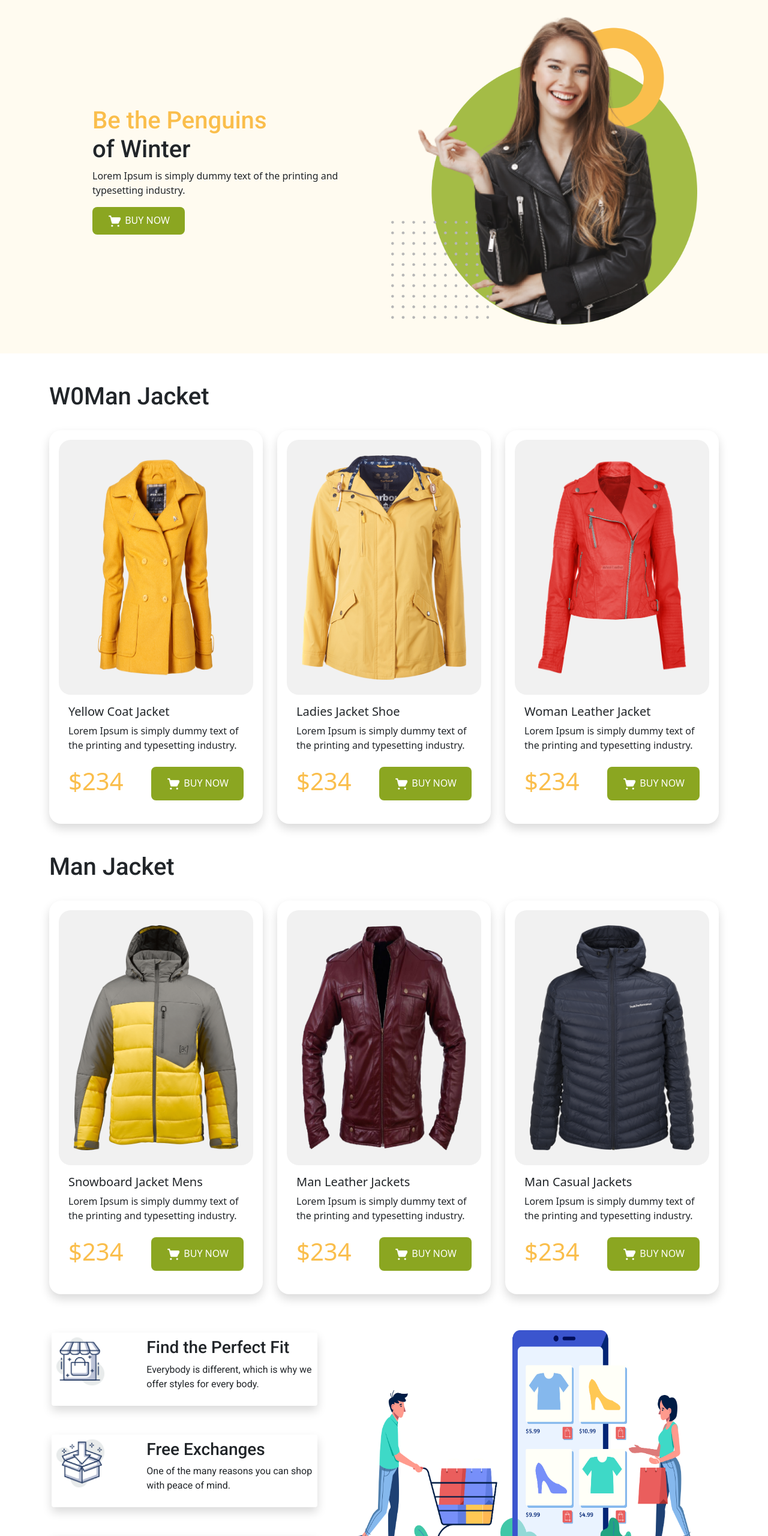
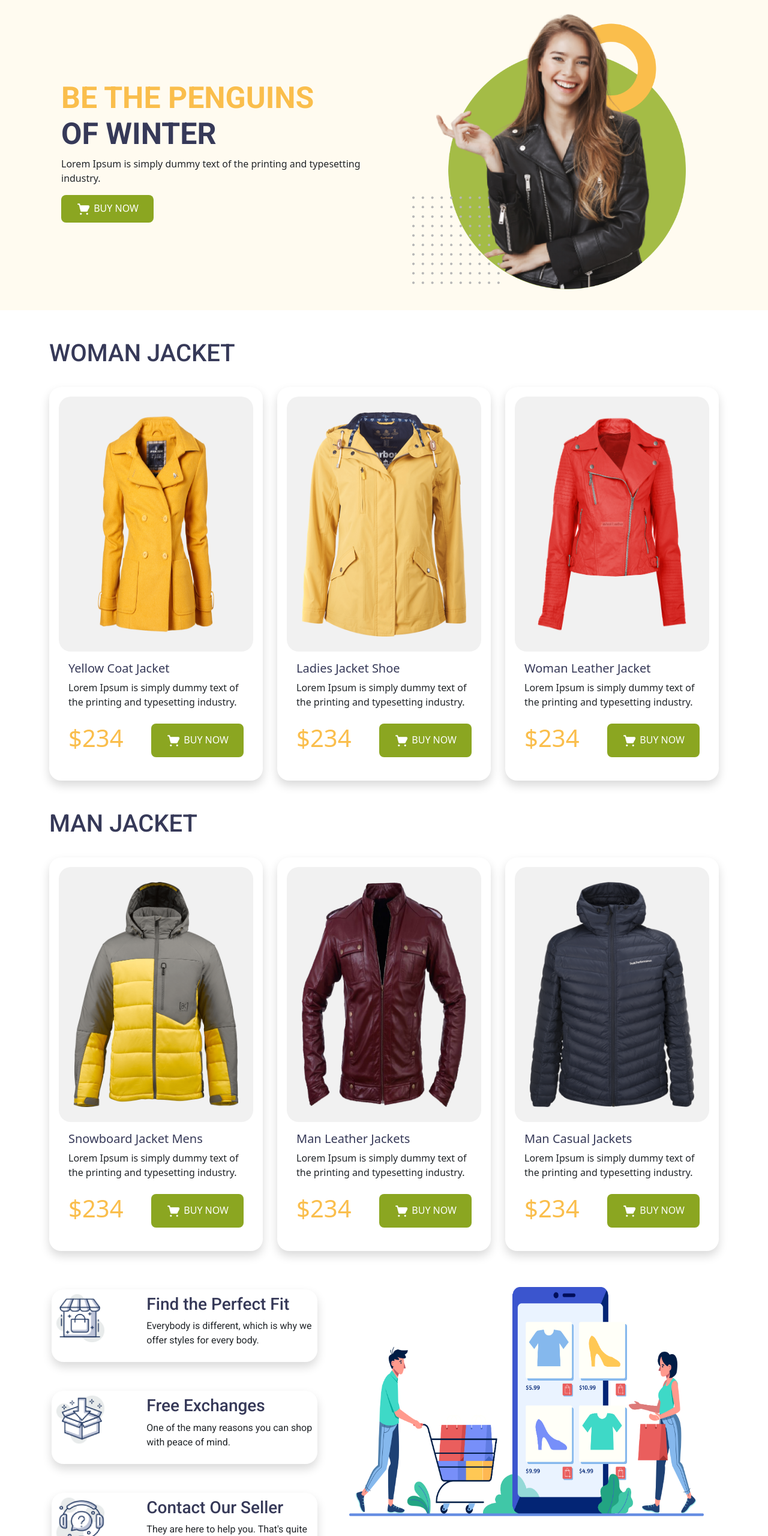
Before and after one commit to sunjid-git/mileStoneTwoResponsiveLandingPage, a plain HTML site: page index.html in a window 1280 px wide. Shown: the part 80-2640 px from the top of the page at 60% size. Drawn offline with Linux system fonts and the light colour scheme; files whose address does not match are found by name.

Commit message:
changing font style color

```diff
--- a/css/style.css
+++ b/css/style.css
@@ -11,22 +11,30 @@
 .robota-font{
     font-family: 'Roboto', sans-serif;
 }
+
+
+
+/* front banner text title color  */
 .text-color{
     color: #FABE4C;
 }
-
+.title-color{
+    color: #363958;
+}
+.banner-text-style{
+    font-size: 50px;
+    font-weight: bolder;
+}
 /* to change card border */
 .penguin-card{
     border: 0;
 }
-
 /* to change footer style */
 .penguin-footer-card{
     background-color: white;
     border: 0;
     margin-bottom:15px ;
 }
-
 /* All button design style */
 .btn-submit{
     color:white;
@@ -35,7 +43,12 @@
     border-radius: .5em;
     padding: 10px 25px;
 }
-
+/* Fron img */
+.main-img{
+    width: 80%;
+    height: 80%;
+    padding: 35px;
+}
 /* dress img design */
 .dress-img{
     width: 100%;
--- a/index.html
+++ b/index.html
@@ -62,20 +62,24 @@
 
         <!-- ------------------Banner Page --------------------------  -->
 
-        <section id="home" class="container  p-5 mb-5">
-            <div class="row d-flex align-items-center ">
+        <section id="home" class="container mb-5 ">
+            <div class="row d-flex align-items-center m-2">
 
-                <div class="col-md-6 p-5 ">
-                    <h1 class="bebas-font banner-text">
-                        <span class="text-color">Be the Penguins</span> <br> of Winter
+                <div class="col-md-6 ">
+                    <div class="">
+                        <h1 class="bebas-font banner-text banner-text-style">
+                            <span class="text-color">BE THE PENGUINS</span> <br> <span class="title-color">OF
+                                WINTER</span>
+
                         </h1>
                         <p>Lorem Ipsum is simply dummy text of the printing and typesetting industry.</p>
+                    </div>
                     <button class="btn btn-submit"> <img style="width: 25px;" src="./images/cart.png" alt=""> BUY
                         NOW</button>
                 </div>
 
                 <div class="col-md-6 ">
-                    <img src="./images/main.png" class="d-block w-100" alt="Banner Image">
+                    <img src="./images/main.png" class="d-block w-100 main-img" alt="Banner Image">
                 </div>
 
             </div>
@@ -87,13 +91,13 @@
         <!-- ------------------Casual Shoe category ------------------------  -->
 
         <section id="product" class="container mt-5">
-            <h1 class="bebas-font">W0Man Jacket</h1>
+            <h1 class="bebas-font title-color">WOMAN JACKET</h1>
             <div class="row row-cols-1 row-cols-md-3 g-4 mt-2">
                 <div class="col ">
                     <div class="card penguin-card h-100 shadow p-3 card-resize">
                         <img src="./images/one.png" class="card-img-top dress-img" alt="...">
                         <div class="card-body">
-                            <h5 class="card-title robota-text">Yellow Coat Jacket </h5>
+                            <h5 class="card-title robota-text title-color">Yellow Coat Jacket </h5>
                             <p class="card-text robota-text">Lorem Ipsum is simply dummy text of the
                                 printing and typesetting industry.</p>
                         </div>
@@ -108,7 +112,7 @@
                     <div class="card penguin-card h-100 shadow p-3 card-resize">
                         <img src="./images/two.png" class="card-img-top dress-img" alt="...">
                         <div class="card-body">
-                            <h5 class="card-title robota-text">Ladies Jacket  Shoe </h5>
+                            <h5 class="card-title robota-text title-color">Ladies Jacket Shoe </h5>
                             <p class="card-text robota-text">Lorem Ipsum is simply dummy text of the
                                 printing and typesetting industry.</p>
                         </div>
@@ -123,7 +127,7 @@
                     <div class="card penguin-card  h-100 shadow p-3 card-resize">
                         <img src="./images/three.png" class="card-img-top dress-img" alt="...">
                         <div class="card-body">
-                            <h5 class="card-title robota-text">Woman Leather Jacket</h5>
+                            <h5 class="card-title robota-text title-color">Woman Leather Jacket</h5>
                             <p class="card-text robota-text">Lorem Ipsum is simply dummy text of the
                                 printing and typesetting industry.</p>
                         </div>
@@ -139,15 +143,14 @@
 
         <!-- ------------------Formal Shoe category ------------------------  -->
 
-
         <section class="container mt-5">
-            <h1 class="bebas-font">Man Jacket</h1>
+            <h1 class="bebas-font title-color ">MAN JACKET</h1>
             <div class=" row row-cols-1 row-cols-md-3 g-4 mt-2">
                 <div class="col">
                     <div class="card penguin-card  h-100 shadow p-3 card-resize">
                         <img src="./images/four.png" class="card-img-top dress-img" alt="...">
                         <div class="card-body">
-                            <h5 class="card-title robota-text">Snowboard Jacket Mens</h5>
+                            <h5 class="card-title robota-text title-color">Snowboard Jacket Mens</h5>
                             <p class="card-text robota-text">Lorem Ipsum is simply dummy text of the
                                 printing and typesetting industry.</p>
                         </div>
@@ -162,7 +165,7 @@
                     <div class="card penguin-card  h-100 shadow p-3 card-resize">
                         <img src="./images/five.png" class="card-img-top dress-img" alt="...">
                         <div class="card-body">
-                            <h5 class="card-title robota-text">Man Leather Jackets</h5>
+                            <h5 class="card-title robota-text title-color">Man Leather Jackets</h5>
                             <p class="card-text robota-text">Lorem Ipsum is simply dummy text of the
                                 printing and typesetting industry.</p>
                         </div>
@@ -180,7 +183,7 @@
                             <img src="./images/six.png" class="card-img-top dress-img" alt="...">
                         </div>
                         <div class="card-body">
-                            <h5 class="card-title robota-text">Man Casual Jackets</h5>
+                            <h5 class="card-title robota-text title-color">Man Casual Jackets</h5>
                             <p class="card-text robota-text">Lorem Ipsum is simply dummy text of the
                                 printing and typesetting industry.</p>
                         </div>
@@ -206,14 +209,15 @@
                 <!-- 1st transparent card -->
 
                 <div class="pt-5">
-                    <div class="shadow rounded p-2">
+                    <div class="shadow card-resize p-2">
                         <div class="row ">
                             <div class="col-md-4 ">
                                 <img class="transparent-img" src="./images/draw1.png" alt="">
                             </div>
                             <div class="col-md-8 ">
-                                <h3 class="robota-font">Find the Perfect Fit</h3>
-                                <p class="robota-font">Everybody is different, which is why we offer styles for every body.
+                                <h3 class="robota-font title-color">Find the Perfect Fit</h3>
+                                <p class="robota-font">Everybody is different, which is why we offer styles for every
+                                    body.
                                 </p>
                             </div>
                         </div>
@@ -223,13 +227,13 @@
                 <!-- 2nd transparent card -->
 
                 <div class="pt-5">
-                <div class=" shadow rounded p-2">
+                    <div class=" shadow card-resize p-2">
                         <div class="row ">
                             <div class="col-md-4 ">
-                            <img class="transparent-img" src="./images/draw2.png"alt="">
+                                <img class="transparent-img" src="./images/draw2.png" alt="">
                             </div>
                             <div class="col-md-8 ">
-                            <h3 class="robota-font">Free Exchanges</h3>
+                                <h3 class="robota-font title-color">Free Exchanges</h3>
                                 <p class="robota-font">One of the many reasons you can shop
                                     with peace of mind.
                                 </p>
@@ -241,13 +245,13 @@
                 <!-- 3rd transparent card -->
 
                 <div class="pt-5">
-                    <div class=" shadow rounded p-2 ">
+                    <div class=" shadow card-resize p-2 ">
                         <div class="row ">
                             <div class="col-md-4 ">
                                 <img class="transparent-img" src="./images/draw3.png" alt="">
                             </div>
                             <div class="col-md-8">
-                                <h3 class="robota-font">Contact Our Seller</h3>
+                                <h3 class="robota-font title-color">Contact Our Seller</h3>
                                 <p class="robota-font">They are here to help you. That's quite
                                     literally what we pay them for.
                                 </p>
@@ -268,7 +272,7 @@
     <!-- ------------------Find US HERE ------------------------  -->
 
     <section id="contact" class="container mt-5">
-        <h2 class="bebas-font">FIND US HERE</h2>
+        <h2 class="bebas-font title-color">FIND US HERE</h2>
         <div class="row mt-3">
             <div class="col-md-6 rounded">
                 <iframe
@@ -280,7 +284,7 @@
             <div class="col-md-6  stay-touched-color rounded d-flex align-items-center justify-content-evenly">
                 <div>
                     <h2 class="bebas-font text-color">LET'S STAY IN TOUCH</h2>
-                    <h5 class="robota-font">Get updates on sales, specials and more</h5>
+                    <h5 class="robota-font title-color">Get updates on sales, specials and more</h5>
                     <input type="text" placeholder="Email"> <br>
                     <button class="mt-2 btn-submit">Submit</button>
                 </div>
```
Lines whose indentation alone changed are shown as unchanged.
